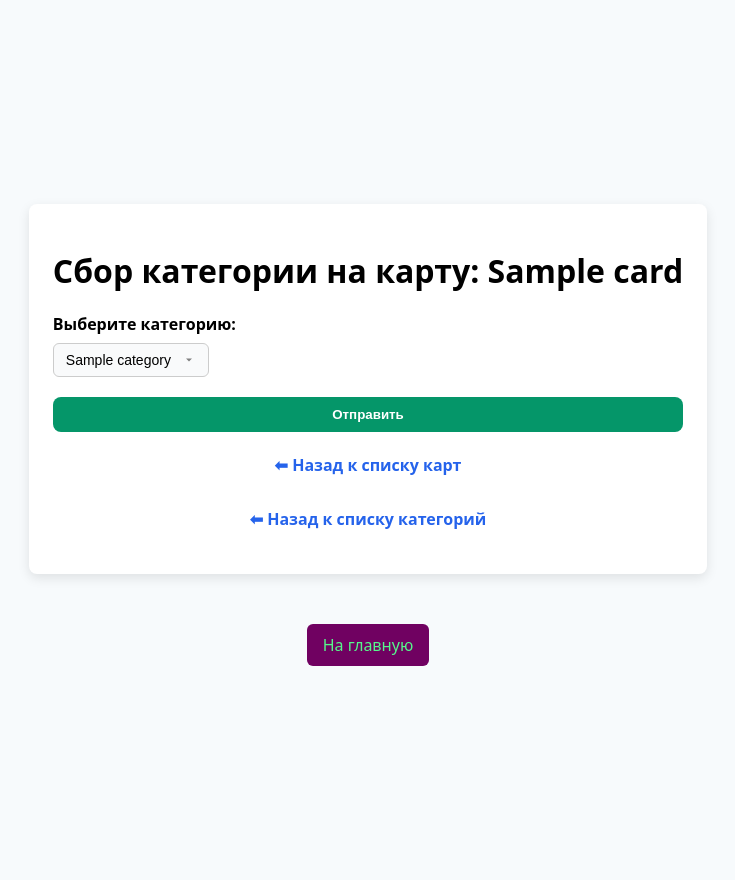
After one commit to FokySN1K/smart_banking, a Python web app: template optymized_front/templates/collect_category_money_on_one_card.html in a window 1280 px wide. The commit adds this page. Shown: the whole page, without its empty margins (272-1007 px from the left). Run offline with Jinja, Linux system fonts and the light colour scheme; the template is opened without the code that fills it: most values are stand-ins (such as "Sample title", 1, 10 or a date in 2020).

Commit message:
awesome front, disgusting back, твердо и четко

```diff
--- a/optymized_front/static/main.css
+++ b/optymized_front/static/main.css
@@ -1,6 +1,6 @@
 
 body{font-family:system-ui;background:#f7fafc;display:flex;align-items:center;justify-content:center;height:100vh;}
-.adding_body{font-family:system-ui;background:#f7fafc;display: block;align-items:center;justify-content:center;height:0vh;padding: 40px;}
+.adding_body{font-family:system-ui;background:#f7fafc;align-items:center;justify-content:center;height:0vh;padding: 40px;}
 
 a{display:block;margin:10px 0;text-decoration:none;padding:10px;border-radius:8px;color:white;font-weight:600;}
 
--- /dev/null
+++ b/optymized_front/templates/collect_category_money_on_one_card.html
@@ -0,0 +1,66 @@
+{% extends "base.html" %}
+
+{% block title %}Сбор средств{% endblock %}
+
+{% block content %}
+
+<body class="adding_body">
+
+    <form action="/collect_category_money_on_one_card" method="post">
+    {% if card %}
+        <!-- Если param_a зафиксирован, скрываем его -->
+        <input type="hidden" name="card_id" value="{{ card.card_id }}">
+        <h1 style="text-align:center;">Сбор категории на карту: {{ card.card_name }} </h1>
+        <label>Выберите категорию:</label>
+        <select name="category_id" required>
+            {% for c in categories %}
+              <option value="{{ c["category_id"] }}">{{ c["category_name"] }}</option>
+            {% endfor %}
+        </select>
+
+    {% elif category %}
+        <!-- Если param_b зафиксирован, скрываем его -->
+        <input type="hidden" name="category_id" value="{{ category.category_id }}">
+        <h1 style="text-align:center;">Сбор категории: {{ category.category_name }}  на одну карту </h1>
+        <label>Выберите карту:</label>
+        <select name="card_id" required>
+            {% for c in cards %}
+              <option value="{{ c["card_id"] }}">{{ c["card_name"] }}</option>
+            {% endfor %}
+        </select>
+
+    {% else %}
+        <!-- Оба параметра неизвестны — можно отобразить оба поля -->
+        <h1 style="text-align:center;">Сбор категории на карту </h1>
+
+        <label>Выберите категорию:</label>
+        <select name="category_id" required>
+            {% for c in categories %}
+              <option value="{{ c["category_id"] }}">{{ c["category_name"] }}</option>
+            {% endfor %}
+        </select>
+        <label>Выберите карту:</label>
+        <select name="card_id" required>
+            {% for c in cards %}
+              <option value="{{ c["card_id"] }}">{{ c["card_name"] }}</option>
+            {% endfor %}
+        </select>
+    {% endif %}
+
+
+    <button type="submit" style="margin-top: 20px;">Отправить</button>
+
+
+    {% if card %}
+    <a class="b" href="{{ url_for('list_cards') }}">⬅ Назад к списку карт</a>
+    {% endif %}
+
+    {% if category %}
+    <a class="b" href="{{ url_for('list_categories') }}">⬅ Назад к списку категорий</a>
+    {% endif %}
+
+    </form>
+</body>
+
+
+  {% endblock %}
--- a/optymized_front/templates/list_cards.html
+++ b/optymized_front/templates/list_cards.html
@@ -23,6 +23,9 @@
   {% endif %}
 
   <p>
+    <a href="{{ url_for('collect_category_money_on_fixed_card', card_id=item['card_id']) }}"> Собрать категорию на этой карте </a>
+  </p>
+  <p>
     <a href="{{ url_for('add_category_to_card', card_id=item['card_id']) }}">+ Добавить категорию на карту</a>
   </p>
   <p>
```
Also changed, not shown: optymized_front/templates/delete_category_and_transfer_money_to_new.html (added, +26 -0 lines), optymized_front/templates/list_categories.html (+11 -2 lines), optymized_front/test_flask.py (+80 -0 lines).
